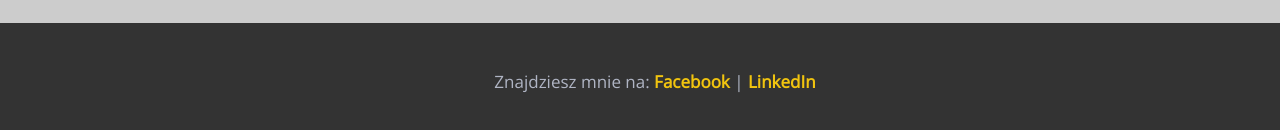
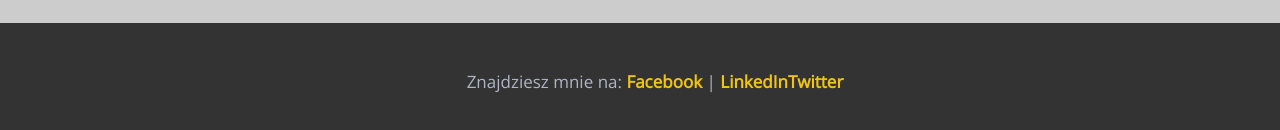
Before and after one commit to bromba/strona-OM, a plain HTML site: page index.html in a window 1280 px wide. Shown: the part 1119-1249 px from the top of the page. Drawn offline with nearby package versions, Linux system fonts and the light colour scheme; a web font is replaced by a local one.

Commit message:
add contact from

```diff
--- a/index.html
+++ b/index.html
@@ -41,7 +41,7 @@
         </section>
     </div>
     <footer>
-    	<p>Znajdziesz mnie na: <a href="#">Facebook</a> | <a href="#">LinkedIn</a></p>
+    	<p>Znajdziesz mnie na: <a href="#">Facebook</a> | <a href="#">LinkedIn</a><a href="#">Twitter</a></p>
     </footer>
   </body>
 </html>
```
